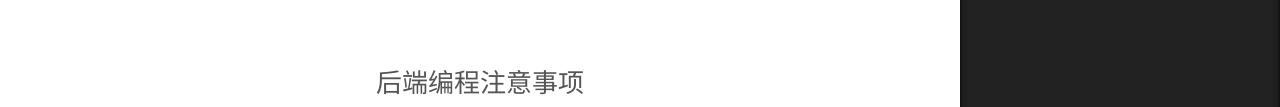
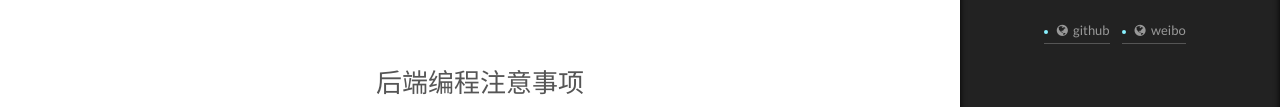
Before and after one commit to ivanabc/ivanabc.github.io, a plain HTML site: page 2016/07/30/后端编程注意事项/index.html in a window 1280 px wide. Both pictures are taken after a click on the item "站点概览". Shown: the part 278-385 px from the top of the page. Drawn offline with Linux system fonts and the light colour scheme.

Commit message:
Site updated: 2016-07-30 21:19:28

```diff
--- a/2016/07/30/后端编程注意事项/index.html
+++ b/2016/07/30/后端编程注意事项/index.html
@@ -547,6 +547,26 @@
 
         <div class="links-of-author motion-element">
 
+
+              <span class="links-of-author-item">
+                <a href="https://github.com/ivanabc" target="_blank" title="github">
+
+                    <i class="fa fa-fw fa-globe"></i>
+
+                  github
+                </a>
+              </span>
+
+              <span class="links-of-author-item">
+                <a href="http://weibo.com/ivansi" target="_blank" title="weibo">
+
+                    <i class="fa fa-fw fa-globe"></i>
+
+                  weibo
+                </a>
+              </span>
+
+
         </div>
 
 
--- a/css/main.css
+++ b/css/main.css
@@ -1548,7 +1548,7 @@ pre .javascript .function {
   width: 4px;
   height: 4px;
   border-radius: 50%;
-  background: #ff7fff;
+  background: #88f1ff;
 }
 .links-of-blogroll {
   font-size: 13px;
```
Also changed, not shown: archives/2016/07/index.html (+20 -0 lines), archives/2016/index.html (+20 -0 lines), archives/index.html (+20 -0 lines), categories/随笔/index.html (+20 -0 lines), index.html (+20 -0 lines), tags/golang/index.html (+20 -0 lines), tags/index.html (+20 -0 lines).
